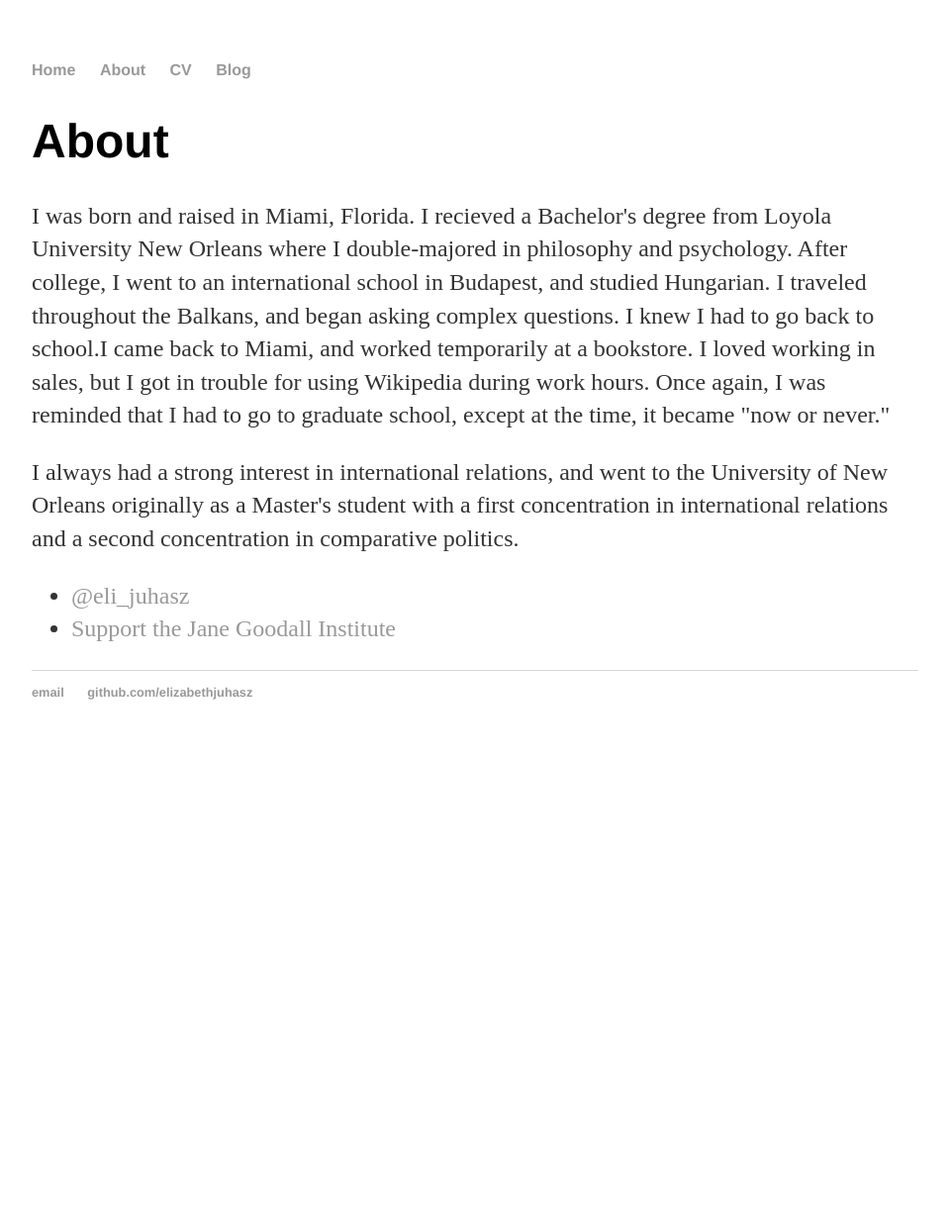
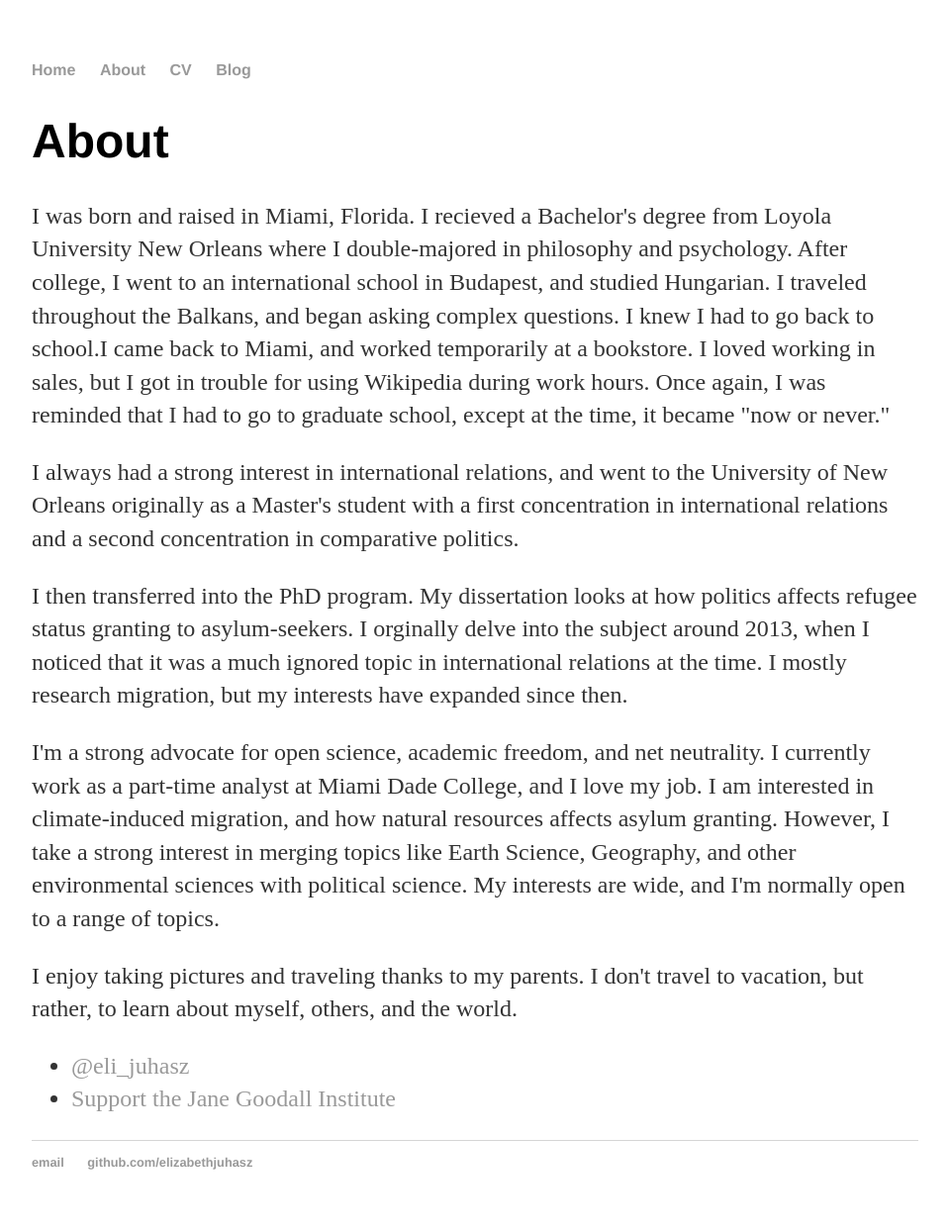
Before and after one commit to elizabethjuhasz/elizabethjuhasz.github.io, a Jekyll site: the page built from about/index.html, in a window 1280 px wide. Shown: the whole page at 99% size, without its empty margins (160-1119 px from the left). Built offline with Jekyll 4.4.1, drawn with Linux system fonts in a browser that asks for light colours; before the commit the page ends 900 px from its top, so only the background shows below that.

Commit message:
Update index.html

```diff
--- a/about/index.html
+++ b/about/index.html
@@ -6,12 +6,10 @@ title: About Elizabeth Juhasz
 		<div class="about">
 			<h1>About</h1>
 			<p>I was born and raised in Miami, Florida. I recieved a Bachelor's degree from Loyola University New Orleans where I double-majored in philosophy and psychology. After college, I went to an international school in Budapest, and studied Hungarian. I traveled throughout the Balkans, and began asking complex questions. I knew I had to go back to school.I came back to Miami, and worked temporarily at a bookstore. I loved working in sales, but I got in trouble for using Wikipedia during work hours. Once again, I was reminded that I had to go to graduate school, except at the time, it became "now or never."</p>
-
-
-				<p>I always had a strong interest in international relations, and went to the University of New Orleans originally as a Master's student with a first concentration in international relations and a second concentration in comparative politics.
-
-
-			</p>
+			<p>I always had a strong interest in international relations, and went to the University of New Orleans originally as a Master's student with a first concentration in international relations and a second concentration in comparative politics.</p>
+			<p>I then transferred into the PhD program. My dissertation looks at how politics affects refugee status granting to asylum-seekers. I orginally delve into the subject around 2013, when I noticed that it was a much ignored topic in international relations at the time. I mostly research migration, but my interests have expanded since then.</p>
+			<p>I'm a strong advocate for open science, academic freedom, and net neutrality. I currently work as a part-time analyst at Miami Dade College, and I love my job. I am interested in climate-induced migration, and how natural resources affects asylum granting. However, I take a strong interest in merging topics like Earth Science, Geography, and other environmental sciences with political science. My interests are wide, and I'm normally open to a range of topics.</p>
+			<p>I enjoy taking pictures and traveling thanks to my parents. I don't travel to vacation, but rather, to learn about myself, others, and the world.</p>
 				<ul class="contacts">
 				<li><a href="https://twitter.com/eli_juhasz">@eli_juhasz</a></li>
 				<li><a href="http://www.janegoodall.org/">Support the Jane Goodall Institute</a></li>
```
